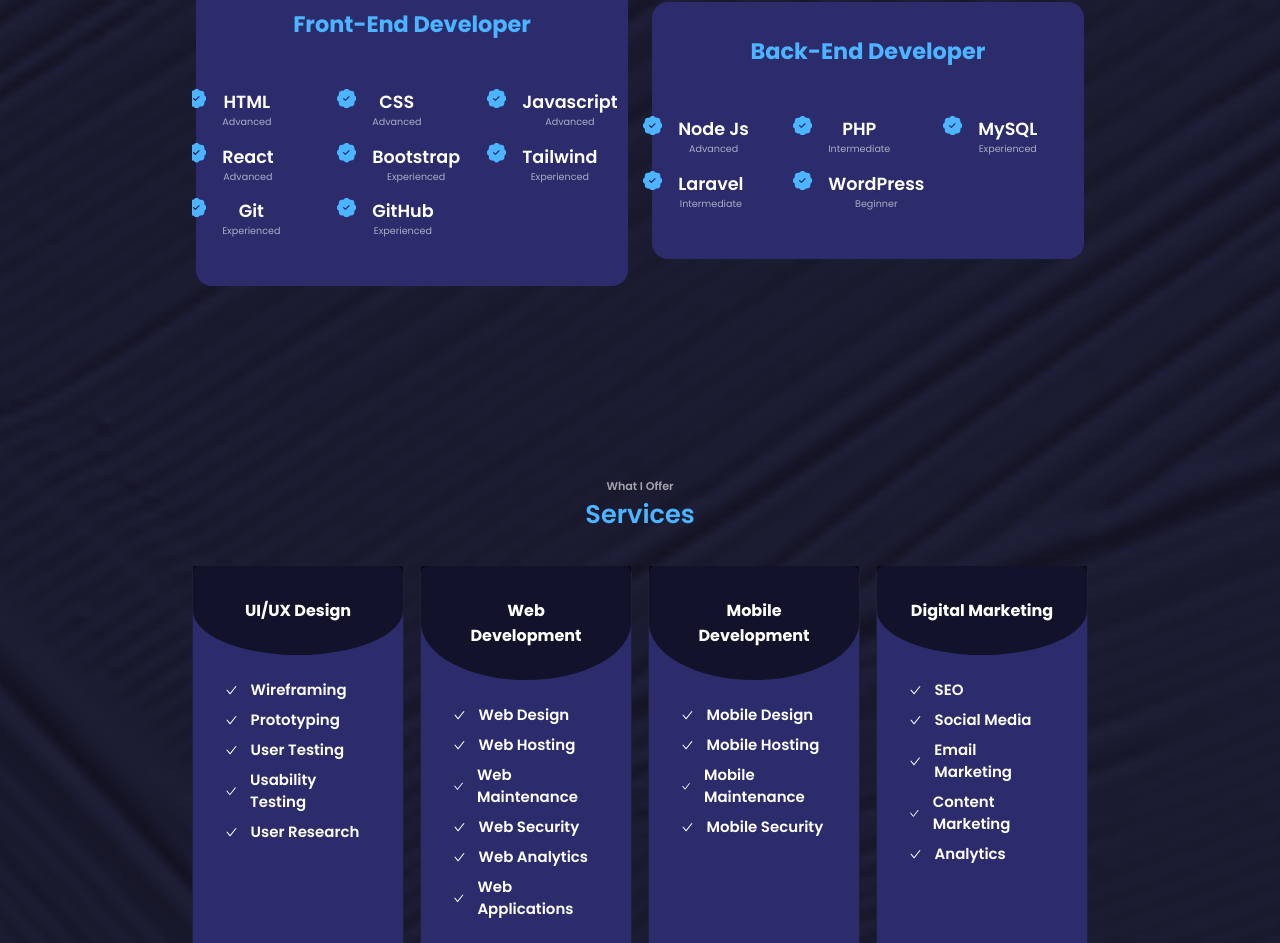
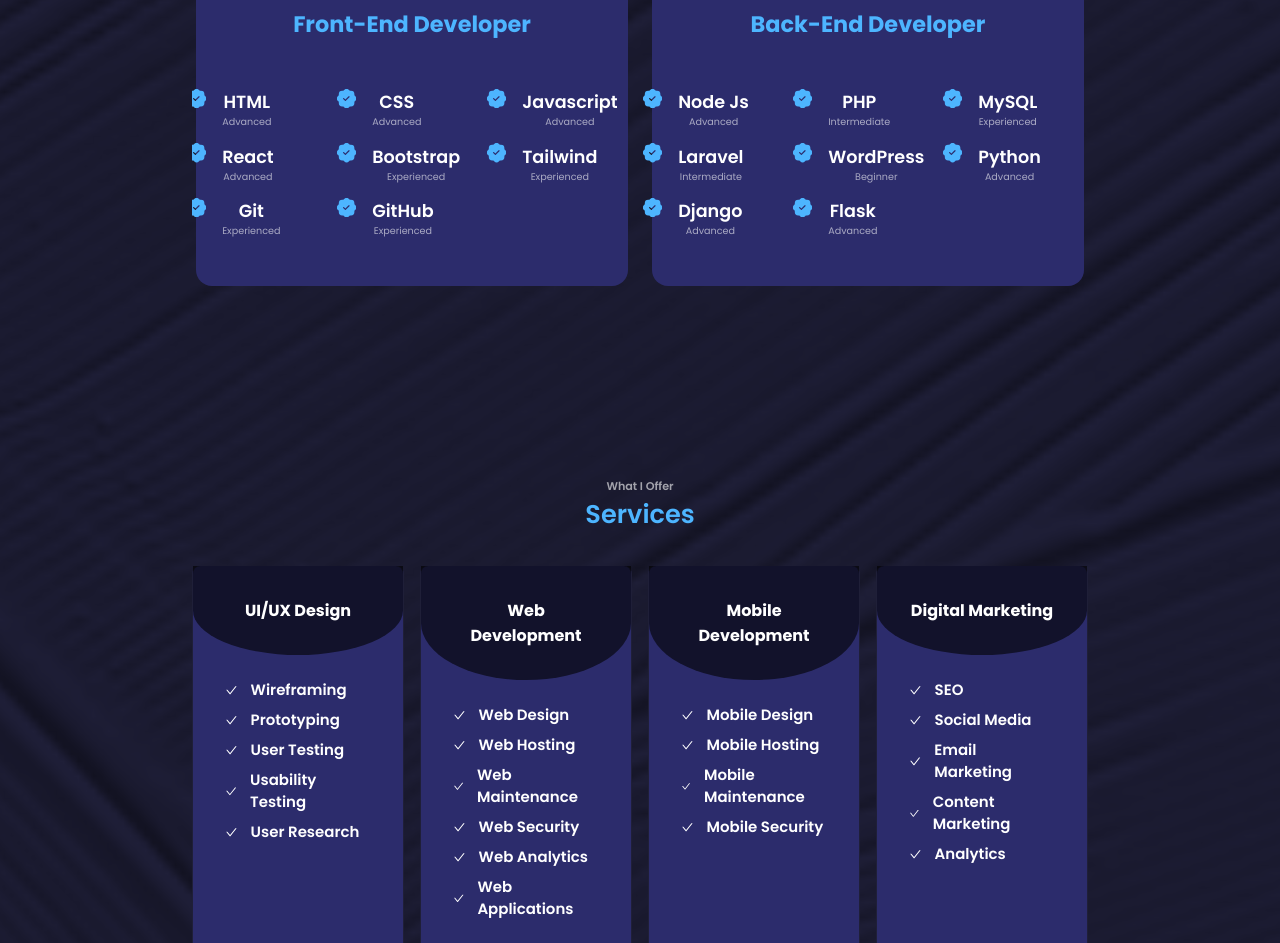
Before and after one commit to GEORGE-GICHURU/React-Portfolio, a React (Create React App) app: page / in a window 1280 px wide. Shown: the part 1794-2737 px from the top of the page. Built offline with nearby package versions, Linux system fonts and the light colour scheme.

Commit message:
several changes

```diff
--- a/src/components/experience/Experience.jsx
+++ b/src/components/experience/Experience.jsx
@@ -91,6 +91,24 @@
                     id: 5,
                     title: 'WordPress',
                     level: 'Beginner',
+                },
+
+                {
+                    id: 6,
+                    title: 'Python',
+                    level: 'Advanced',
+                },
+
+                {
+                    id: 7,
+                    title: 'Django',
+                    level: 'Advanced',
+                },
+
+                {
+                    id: 8,
+                    title: 'Flask',
+                    level: 'Advanced',
                 }
             ]
         }
```
